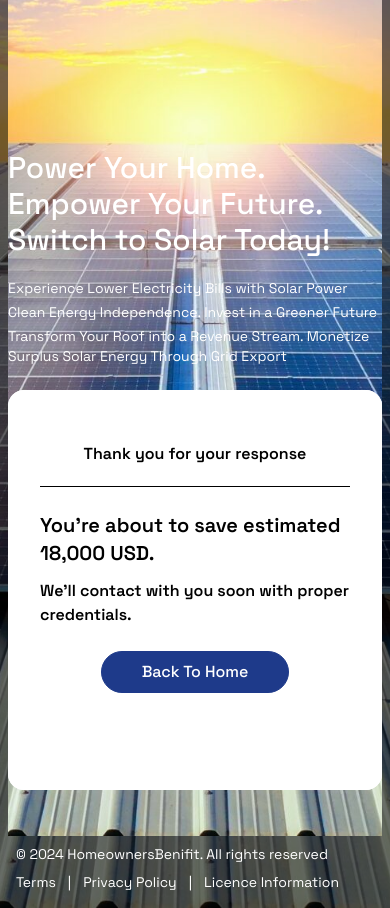
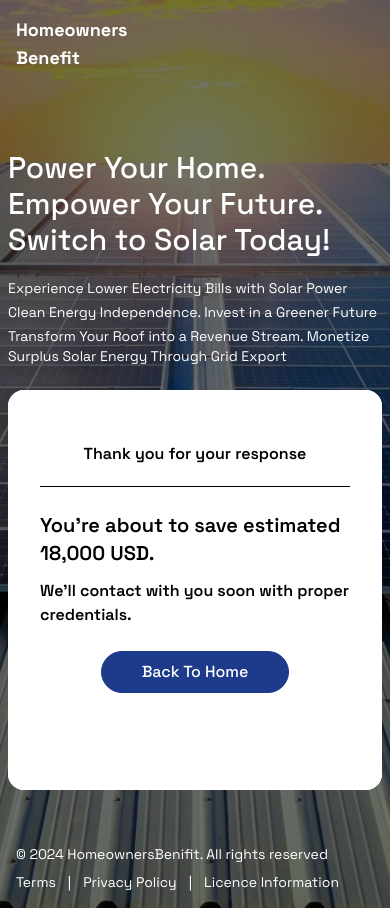
Before and after one commit to faysal725/nebs-it, a Next.js app: page /thank-you in a window 390 px wide. Built offline with nearby package versions, Linux system fonts and the light colour scheme.

Commit message:
responsive issue resolved, errors resolved

```diff
--- a/app/thank-you/page.jsx
+++ b/app/thank-you/page.jsx
@@ -4,8 +4,7 @@ import Herosection from '../ui/Herosection';
 
 export default function page() {
   return (
-    <div className=" bg-cover bg-center"
-    style={{ backgroundImage: `url(${herosectionBg.src})` }}>
+    <div >
       <Herosection isServeyFinish={true}/>
     </div>
   )
```
